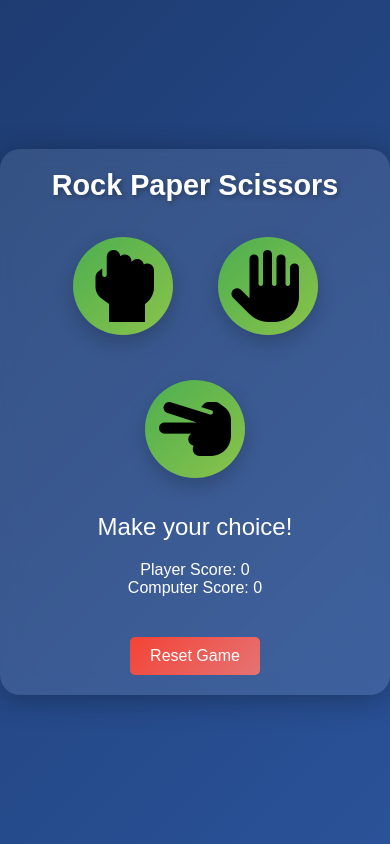
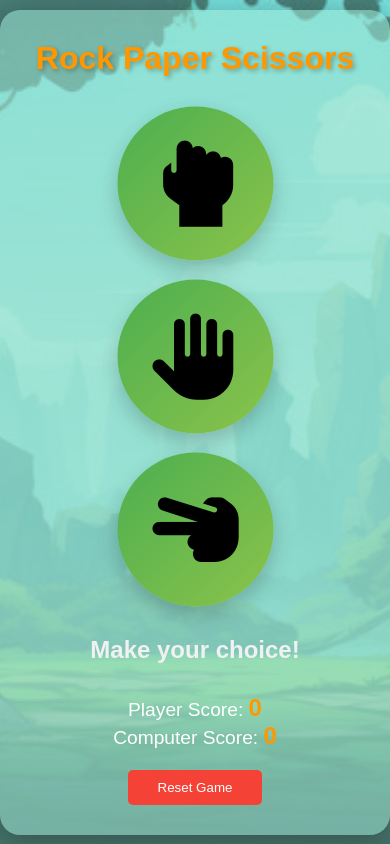
Before and after one commit to Nafly-090/Rock-Paper-Scissors-Game, a plain HTML site: page index.html in a window 390 px wide. Drawn offline with Linux system fonts and the light colour scheme.

Commit message:
update design
adding animation and new designs

```diff
--- a/index.html
+++ b/index.html
@@ -7,6 +7,7 @@
     <link href="https://cdnjs.cloudflare.com/ajax/libs/font-awesome/6.0.0-beta3/css/all.min.css" rel="stylesheet">
     <link rel="stylesheet" href="styles.css">
 </head>
+
 <body>
     <div class="game-container">
         <h1>Rock Paper Scissors</h1>
@@ -28,8 +29,12 @@
             <p>Player Score: <span id="playerScore">0</span></p>
             <p>Computer Score: <span id="computerScore">0</span></p>
         </div>
-        <button id="resetButton">Reset Game</button>
+	<button id="resetButton" style="margin-top: 20px; padding: 10px 30px; background-color: #f44336; color: white; border: none; border-radius: 5px; cursor: pointer;">
+	    Reset Game
+	</button>
+
     </div>
     <script src="script.js"></script>
 </body>
+
 </html>
--- a/script.js
+++ b/script.js
@@ -1,81 +1,68 @@
-// Select DOM elements
 const playerScoreDisplay = document.getElementById('playerScore');
 const computerScoreDisplay = document.getElementById('computerScore');
 const resultMessage = document.getElementById('resultMessage');
-const resetButton = document.getElementById('resetButton');
-const choicesButtons = document.querySelectorAll('.choice');
+const resetButton = document.getElementById('resetButton'); // Reset button reference
 
-// Game variables
 let playerScore = 0;
 let computerScore = 0;
-let isGameActive = true;
 
-// Choices map
 const choices = {
     rock: '<i class="fas fa-hand-rock"></i>',
     paper: '<i class="fas fa-hand-paper"></i>',
     scissors: '<i class="fas fa-hand-scissors"></i>',
 };
 
-// Get a random computer choice
-const getComputerChoice = () => {
+function getComputerChoice() {
     const choiceKeys = Object.keys(choices);
-    return choiceKeys[Math.floor(Math.random() * choiceKeys.length)];
-};
+    const randomIndex = Math.floor(Math.random() * choiceKeys.length);
+    return choiceKeys[randomIndex];
+}
 
-// Determine the winner
-const determineWinner = (playerChoice, computerChoice) => {
-    if (playerChoice === computerChoice) return 'It\'s a tie!';
-    if (
+function determineWinner(playerChoice, computerChoice) {
+    if (playerChoice === computerChoice) {
+        return 'It\'s a tie!';
+    } else if (
         (playerChoice === 'rock' && computerChoice === 'scissors') ||
         (playerChoice === 'paper' && computerChoice === 'rock') ||
         (playerChoice === 'scissors' && computerChoice === 'paper')
     ) {
         playerScore++;
         return 'You win!';
+    } else {
+        computerScore++;
+        return 'Computer wins!';
     }
-    computerScore++;
-    return 'Computer wins!';
-};
+}
 
-// Update scores
-const updateScores = () => {
+function updateScores() {
     playerScoreDisplay.textContent = playerScore;
     computerScoreDisplay.textContent = computerScore;
-};
+}
 
-// Display result with animations
-const displayResult = (playerChoice, computerChoice, result) => {
-    resultMessage.innerHTML = `${result} (Computer chose ${choices[computerChoice]})`;
-    resultMessage.className = ''; // Reset classes
-    resultMessage.classList.add(result.includes('win') ? 'win' : result.includes('tie') ? 'tie' : 'lose');
-};
+function displayResult(playerChoice, computerChoice, result) {
+    const computerIcon = choices[computerChoice];
+    resultMessage.innerHTML = `${result} (Computer chose ${computerIcon})`;
+}
 
-// Handle player choice
-const handleChoice = (playerChoice) => {
-    if (!isGameActive) return;
-
-    isGameActive = false; // Prevent spamming
+function handleChoice(playerChoice) {
     const computerChoice = getComputerChoice();
     const result = determineWinner(playerChoice, computerChoice);
-
     displayResult(playerChoice, computerChoice, result);
     updateScores();
+}
 
-    // Reactivate the game after a delay
-    setTimeout(() => (isGameActive = true), 1000);
-};
-
-// Add event listeners to choice buttons
-choicesButtons.forEach(button => {
-    button.addEventListener('click', () => handleChoice(button.id));
+// Add event listeners dynamically for each choice
+document.querySelectorAll('.choice').forEach(button => {
+    button.addEventListener('click', () => {
+        const playerChoice = button.id; // The button's id corresponds to 'rock', 'paper', or 'scissors'
+        handleChoice(playerChoice);
+    });
 });
 
-// Reset game
+// Reset the game
 resetButton.addEventListener('click', () => {
     playerScore = 0;
     computerScore = 0;
     updateScores();
-    resultMessage.textContent = 'Make your choice!';
-    resultMessage.className = '';
+    resultMessage.innerHTML = "Make your choice!";
 });
--- a/styles.css
+++ b/styles.css
@@ -5,15 +5,67 @@
     box-sizing: border-box;
 }
 
+html, body {
+    height: 100%;
+}
+
 body {
     font-family: 'Arial', sans-serif;
-    background: linear-gradient(135deg, #1e3c72, #2a5298);
+    background: url('images/background.jpg') no-repeat center center fixed;
+    background-size: cover;
     display: flex;
     justify-content: center;
     align-items: center;
-    height: 100vh;
+    height: 100%;
     margin: 0;
     color: white;
+    overflow: hidden;
+    animation: fadeInBackground 3s ease-in-out forwards;
+    position: relative; /* Needed for overlay */
+}
+
+/* Adding an overlay with a subtle gradient */
+body::before {
+    content: "";
+    position: absolute;
+    top: 0;
+    left: 0;
+    right: 0;
+    bottom: 0;
+    background: rgba(136, 224, 202, 0.5); /* Dark overlay for background */
+    z-index: -1; /* Ensure the overlay is behind the content */
+    animation: fadeInOverlay 2s ease-in-out forwards;
+}
+
+/* Overlay fade-in animation */
+@keyframes fadeInOverlay {
+    0% {
+        opacity: 0;
+    }
+    100% {
+        opacity: 1;
+    }
+}
+
+/* Background fade-in effect */
+@keyframes fadeInBackground {
+    0% {
+        opacity: 0;
+    }
+    100% {
+        opacity: 1;
+    }
+}
+
+
+/* Background fade-in effect */
+@keyframes fadeInBackground {
+    0% {
+        opacity: 0;
+    }
+    100% {
+        opacity: 1;
+    }
 }
 
 .game-container {
@@ -22,82 +74,160 @@ body {
     padding: 40px;
     border-radius: 20px;
     box-shadow: 0 4px 30px rgba(0, 0, 0, 0.3);
-    backdrop-filter: blur(10px);
+    backdrop-filter: blur(0px);
     width: 100%;
     max-width: 550px;
+    animation: popUp 1s ease-out;
+}
+
+/* Pop-up animation for game container */
+@keyframes popUp {
+    0% {
+        transform: scale(0.5);
+        opacity: 0;
+    }
+    100% {
+        transform: scale(1);
+        opacity: 1;
+    }
 }
 
 h1 {
     font-size: 2.5rem;
     margin-bottom: 20px;
     text-shadow: 2px 2px 5px rgba(0, 0, 0, 0.3);
+    color: #ff9800;
+    animation: slideIn 0.8s ease-in-out;
+}
+
+/* Slide-in animation for h1 */
+@keyframes slideIn {
+    0% {
+        transform: translateY(-30px);
+        opacity: 0;
+    }
+    100% {
+        transform: translateY(0);
+        opacity: 1;
+    }
 }
 
 /* Choices Buttons */
-.choices {
-    display: flex;
-    justify-content: center;
-    flex-wrap: wrap; /* Allows wrapping of buttons on smaller screens */
-    gap: 15px;
-}
-
 .choices button {
     margin: 15px;
     padding: 25px;
     font-size: 24px;
+    cursor: pointer;
     border: none;
     background: linear-gradient(135deg, #4caf50, #8bc34a);
     border-radius: 50%;
+    transition: transform 0.3s ease, box-shadow 0.3s ease, background-color 0.3s ease;
     box-shadow: 0 8px 20px rgba(0, 0, 0, 0.2);
-    cursor: pointer;
-    transition: transform 0.3s, box-shadow 0.3s;
-    width: 145px;
-    height: 143px;
-    display: flex;
-    justify-content: center;
-    align-items: center;
+    width: 145px;  /* Fixed width to ensure consistency */
+    height: 143px;  /* Fixed height to ensure consistency */
+    animation: pulse 1.5s infinite ease-in-out;
+}
+
+/* Pulse animation for button */
+@keyframes pulse {
+    0% {
+        transform: scale(1);
+    }
+    50% {
+        transform: scale(1.1);
+    }
+    100% {
+        transform: scale(1);
+    }
 }
 
 .choices button:hover {
     transform: scale(1.1);
     box-shadow: 0 10px 25px rgba(0, 0, 0, 0.3);
+    background: linear-gradient(135deg, #388e3c, #66bb6a);
+}
+
+.choices i {
+    transition: transform 0.3s ease;
+}
+
+.choices button:hover i {
+    transform: scale(1.2) rotate(360deg);
 }
 
 /* Result message */
 .result p {
     font-size: 1.5rem;
+    font-weight: bold;
     margin-top: 20px;
+    color: #f1f1f1;
+    animation: fadeInResult 1s ease-out;
+}
+
+/* Fade-in animation for result message */
+@keyframes fadeInResult {
+    0% {
+        opacity: 0;
+        transform: translateY(10px);
+    }
+    100% {
+        opacity: 1;
+        transform: translateY(0);
+    }
 }
 
 /* Score section - same row with space between */
 .score {
+    margin-top: 30px;
+    font-size: 1.2rem;
     display: flex;
     justify-content: space-between;
-    margin: 20px auto;
+    align-items: center;
+    width: 100%;
     max-width: 400px;
-    width: 100%;
+    margin-left: auto;
+    margin-right: auto;
+    animation: fadeInScore 1s ease-in-out;
 }
 
-#resetButton {
-    margin-top: 20px;
-    padding: 10px 30px;
-    background: linear-gradient(135deg, #f44336, #e57373);
-    color: white;
-    border: none;
-    border-radius: 5px;
-    cursor: pointer;
-    transition: transform 0.3s, box-shadow 0.3s;
+/* Fade-in animation for score section */
+@keyframes fadeInScore {
+    0% {
+        opacity: 0;
+        transform: translateY(20px);
+    }
+    100% {
+        opacity: 1;
+        transform: translateY(0);
+    }
 }
 
-#resetButton:hover {
-    transform: scale(1.1);
-    box-shadow: 0 6px 20px rgba(0, 0, 0, 0.3);
+.score p {
+    margin: 0;
+}
+
+.score span {
+    font-size: 1.5rem;
+    font-weight: bold;
+    color: #ff9800;
+}
+
+/* Pop animation for result */
+@keyframes pop {
+    0% {
+        transform: scale(0.5);
+        opacity: 0;
+    }
+    100% {
+        transform: scale(1);
+        opacity: 1;
+    }
 }
 
 /* Responsive design */
 @media (max-width: 768px) {
     .game-container {
-        padding: 20px;
+        padding: 30px;
     }
 
     h1 {
@@ -107,41 +237,10 @@ h1 {
     .choices button {
         padding: 20px;
         font-size: 20px;
-        width: 120px;  /* Slightly smaller buttons for mobile */
-        height: 118px;
-    }
-
-    .score {
-        flex-direction: column; /* Stack scores vertically on smaller screens */
-        align-items: center;
-    }
-
-    #resetButton {
-        padding: 10px 25px;
-    }
-}
-
-/* Extra small screens */
-@media (max-width: 480px) {
-    h1 {
-        font-size: 1.8rem;
-    }
-
-    .choices button {
-        padding: 15px;
-        font-size: 18px;
-        width: 100px; /* Further reduce button size */
-        height: 98px;
     }
 
     .score {
         flex-direction: column;
         align-items: center;
-        font-size: 1rem;
-    }
-
-    #resetButton {
-        padding: 10px 20px;
-        font-size: 1rem;
     }
 }
```
Also changed, not shown: images/background.jpg (added).
